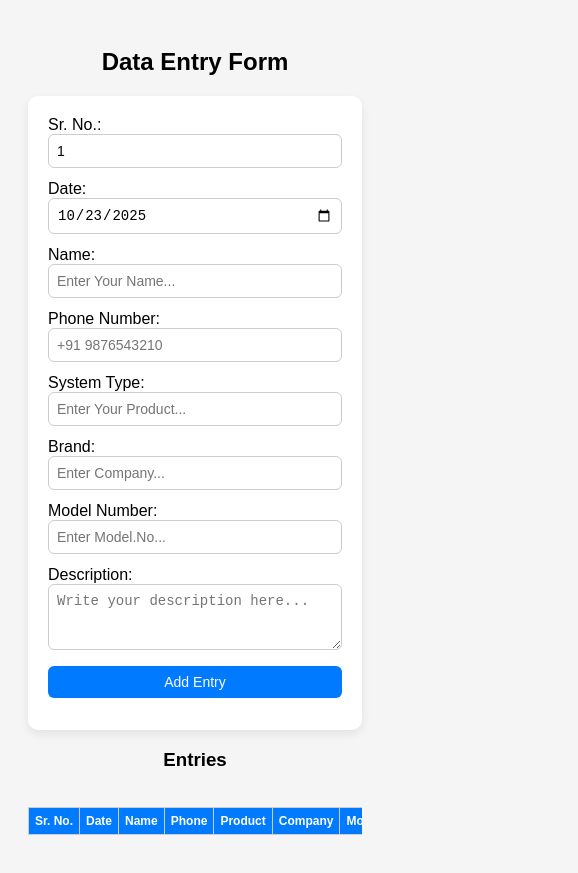
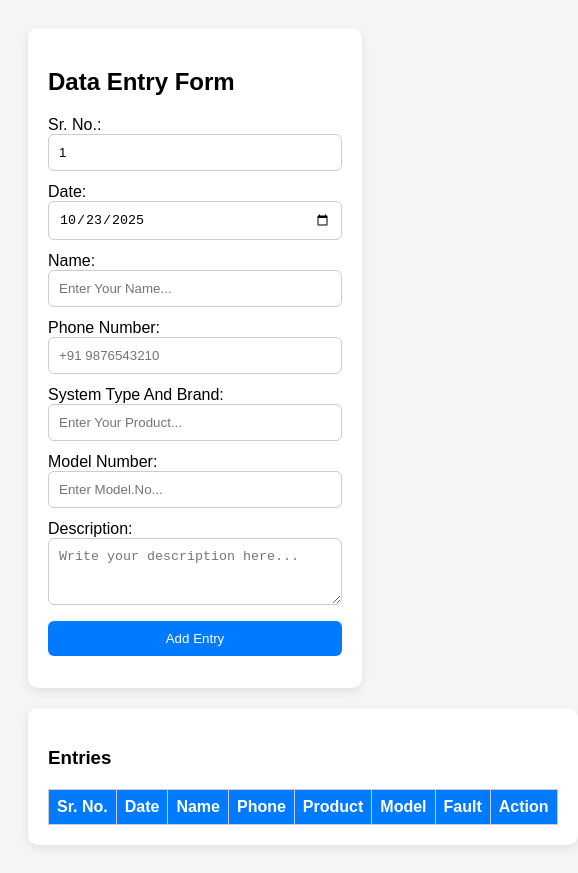
Before and after one commit to 27239/Application, a plain HTML site: page index.html in a window 390 px wide. Shown: the whole page, 578 px wide, since content can reach past the window. Drawn offline with Linux system fonts and the light colour scheme.

Commit message:
Fist change

```diff
--- a/index.html
+++ b/index.html
@@ -3,6 +3,8 @@
 
 <head>
     <meta charset="utf-8" />
+    <link rel="stylesheet" href="https://cdnjs.cloudflare.com/ajax/libs/font-awesome/6.5.0/css/all.min.css">
+
     <meta name="viewport" content="width=device-width,initial-scale=1" />
     <title>Application</title>
     <style>
@@ -11,8 +13,17 @@
             padding: 20px;
             background: #f5f5f5;
             display: flex;
-            flex-direction: column;
-            align-items: center;
+            justify-content: center;
+            align-items: flex-start;
+        }
+
+        .container {
+            display: flex;
+            gap: 20px;
+            align-items: flex-start;
+            width: 100%;
+            max-width: 1200px;
+            flex-wrap: wrap;
         }
 
         form {
@@ -20,8 +31,9 @@
             padding: 20px;
             border-radius: 10px;
             box-shadow: 0 4px 10px rgba(0, 0, 0, 0.08);
-            width: 100%;
-            max-width: 480px;
+            flex: 1;
+            min-width: 320px;
+            max-width: 450px;
             box-sizing: border-box;
         }
 
@@ -43,12 +55,20 @@
             border: none;
         }
 
+        .table-container {
+            flex: 3;
+            min-width: 480px;
+            background: #fff;
+            padding: 20px;
+            border-radius: 10px;
+            box-shadow: 0 4px 10px rgba(0, 0, 0, 0.08);
+            overflow-x: auto;
+        }
+
         table {
-            width: 100%;
+            width: 50px;
             border-collapse: collapse;
-            display: block;
-            overflow-x: auto;
-            margin-top: 18px;
+            margin-top: 20px;
         }
 
         th,
@@ -90,28 +110,23 @@
             padding: 6px 10px;
         }
 
-        @media (max-width:600px) {
-
-            input,
-            textarea,
-            button {
-                font-size: 14px;
-                padding: 8px
+        @media (max-width: 800px) {
+            .container {
+                flex-direction: column;
             }
 
-            th,
-            td {
-                font-size: 12px;
-                padding: 6px
+            .table-container {
+                min-width: 100%;
             }
         }
     </style>
 </head>
 
 <body>
-
+    <div class="container">
+        <!-- LEFT: FORM -->
+        <form id="dataForm" action="/post" method="post" onsubmit="return false;">
             <h2>Data Entry Form</h2>
-    <form id="dataForm" onsubmit="return false;">
             <label>Sr. No.:</label>
             <input type="text" id="srNo" readonly>
 
@@ -124,11 +139,9 @@
             <label>Phone Number:</label>
             <input type="tel" id="phoneInput" placeholder="+91 9876543210" required>
 
-        <label>System Type:</label>
+            <label>System Type And Brand:</label>
             <input type="text" id="productInput" placeholder="Enter Your Product..." required>
 
-        <label>Brand:</label>
-        <input type="text" id="cmp" placeholder="Enter Company..." required>
 
             <label>Model Number:</label>
             <input type="text" id="mn" placeholder="Enter Model.No..." required>
@@ -143,8 +156,9 @@
             </div>
         </form>
 
+        <!-- RIGHT: TABLE -->
+        <div class="table-container">
             <h3>Entries</h3>
-    <div style="width:100%; overflow-x:auto; max-width:1000px;">
             <table>
                 <thead>
                     <tr>
@@ -153,7 +167,6 @@
                         <th>Name</th>
                         <th>Phone</th>
                         <th>Product</th>
-                    <th>Company</th>
                         <th>Model</th>
                         <th>Fault</th>
                         <th>Action</th>
@@ -162,6 +175,8 @@
                 <tbody id="tableBody"></tbody>
             </table>
         </div>
+    </div>
+
 
     <script>
         window.addEventListener('DOMContentLoaded', () => {
@@ -175,7 +190,7 @@
             const nameInput = document.getElementById('nameInput');
             const phoneInput = document.getElementById('phoneInput');
             const productInput = document.getElementById('productInput');
-            const cmp = document.getElementById('cmp');
+
             const mn = document.getElementById('mn');
             const fip = document.getElementById('fip');
 
@@ -206,12 +221,12 @@
         <td>${item.name}</td>
         <td>${item.phone}</td>
         <td>${item.product}</td>
-        <td>${item.company}</td>
+
         <td>${item.model}</td>
         <td>${item.desc}</td>
         <td>
-          <button class="send-btn small-btn">Send WhatsApp</button><br>
-          <button class="delete-btn small-btn">Delete</button>
+          <button class="send-btn small-btn"><i class="fa-brands fa-whatsapp"></i><br>
+          <button class="delete-btn small-btn"><i class="fa-solid fa-trash"></i></button>
         </td>
       `;
                     tableBody.appendChild(tr);
@@ -225,7 +240,7 @@
                         nameInput.value = item.name;
                         phoneInput.value = item.phone;
                         productInput.value = item.product;
-                        cmp.value = item.company;
+
                         mn.value = item.model;
                         fip.value = item.desc;
 
@@ -240,7 +255,7 @@
                         ev.stopPropagation();
                         const cleanPhone = (item.phone || '').replace(/[^0-9]/g, '');
                         if (!cleanPhone) return alert('Invalid phone number');
-                        const message = `Hello ${item.name}\nDate: ${item.date}\nProduct: ${item.product}\nCompany: ${item.company}\nModel: ${item.model}\nDescription: ${item.desc}`;
+                        const message = `Hello ${item.name}\nDate: ${item.date}\nProduct: ${item.product}\nModel: ${item.model}\nDescription: ${item.desc}`;
                         window.open('https://wa.me/' + cleanPhone + '?text=' + encodeURIComponent(message), '_blank');
                     });
 
@@ -276,15 +291,15 @@
                 const name = nameInput.value.trim();
                 const phone = phoneInput.value.trim();
                 const product = productInput.value.trim();
-                const company = cmp.value.trim();
+
                 const model = mn.value.trim();
                 const desc = fip.value.trim();
 
-                if (!date || !name || !phone || !product || !company || !model) {
+                if (!date || !name || !phone) {
                     return alert('Please fill all required fields!');
                 }
 
-                const obj = { id: generateId(), date, name, phone, product, company, model, desc };
+                const obj = { id: generateId(), date, name, phone, product, model, desc };
                 storedData.push(obj);
                 localStorage.setItem('myData', JSON.stringify(storedData));
 
@@ -303,17 +318,17 @@
                 const name = nameInput.value.trim();
                 const phone = phoneInput.value.trim();
                 const product = productInput.value.trim();
-                const company = cmp.value.trim();
+
                 const model = mn.value.trim();
                 const desc = fip.value.trim();
 
-                if (!date || !name || !phone || !product || !company || !model) {
+                if (!date || !name || !phone) {
                     return alert('Please fill all required fields!');
                 }
 
                 // update data
                 storedData = storedData.map(item =>
-                    item.id === editId ? { id: editId, date, name, phone, product, company, model, desc } : item
+                    item.id === editId ? { id: editId, date, name, phone, product, model, desc } : item
                 );
                 localStorage.setItem('myData', JSON.stringify(storedData));
 
```
Lines whose indentation alone changed are shown as unchanged.
